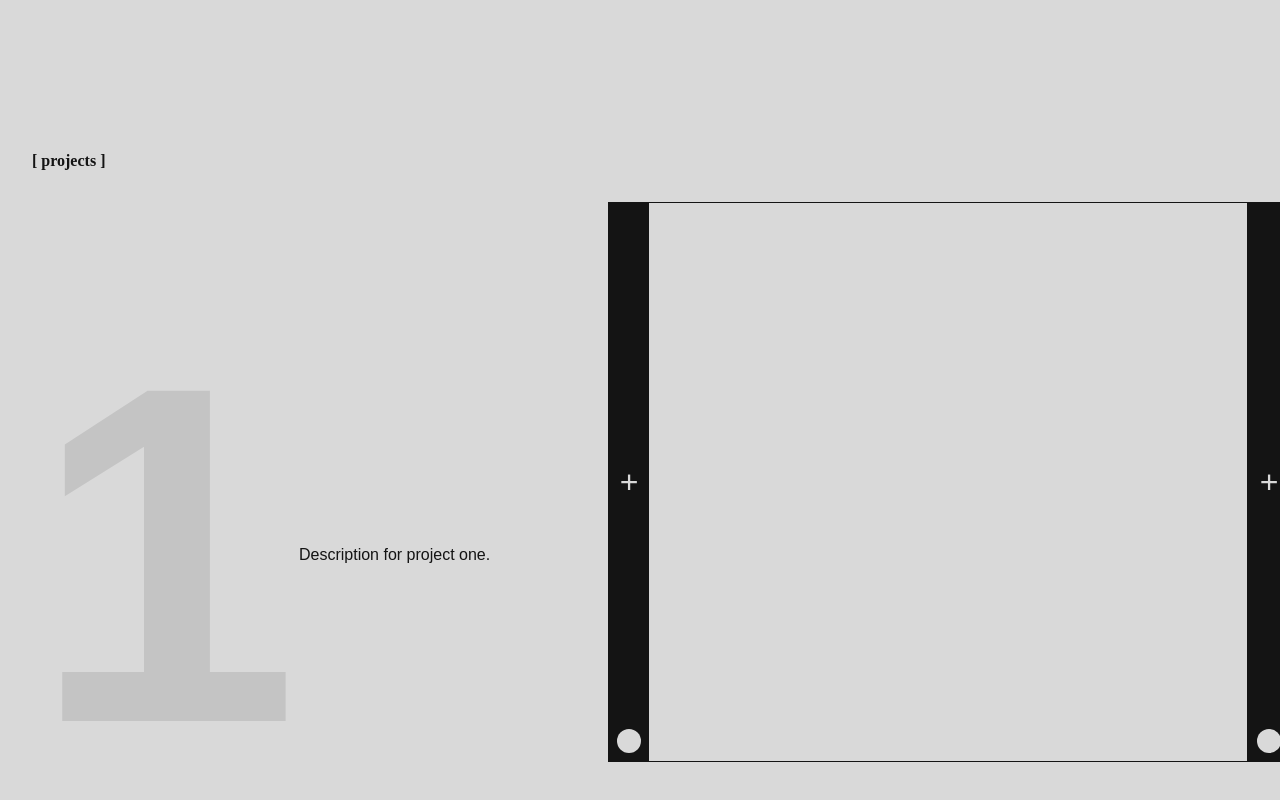
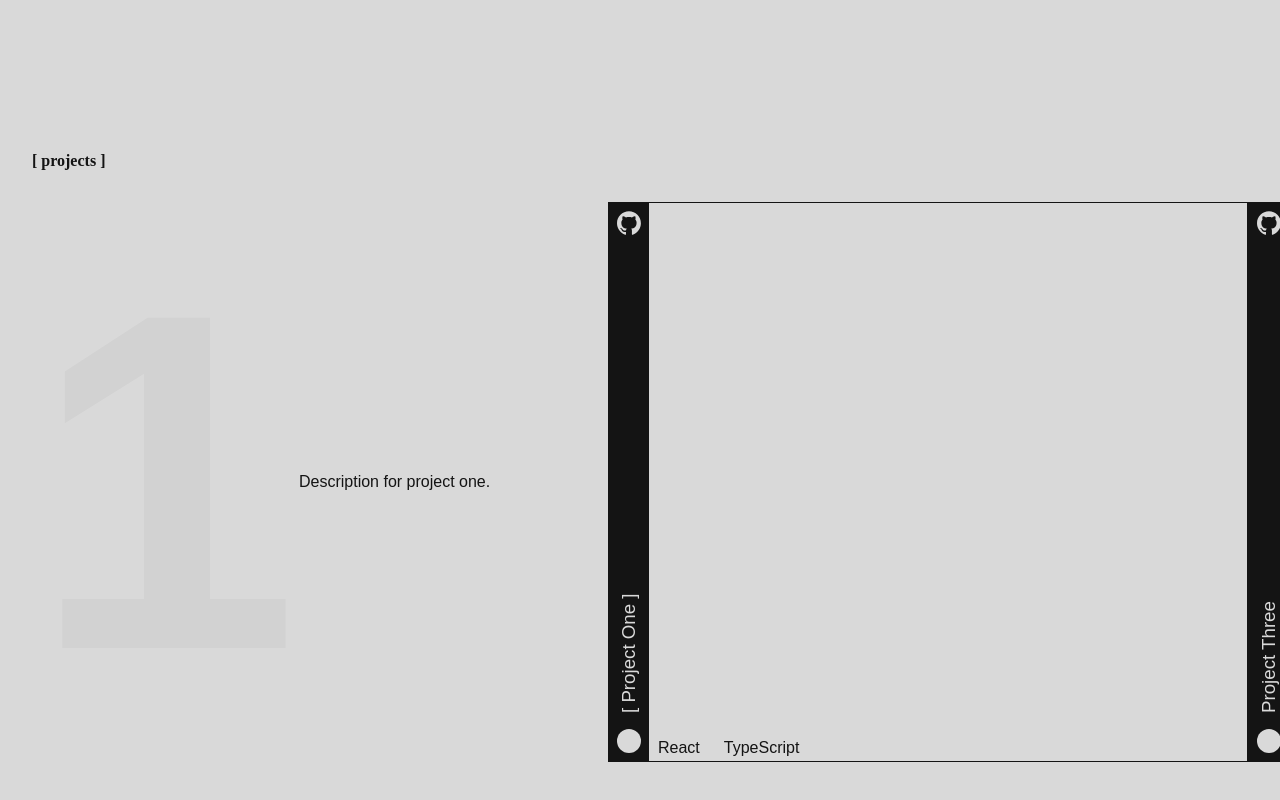
Before and after one commit to ginodalsasso/react-portfoliov2, a React (Vite) app: page / in a window 1280 px wide. Shown: the part 1358-2158 px from the top of the page. Built offline with nearby package versions, Linux system fonts and the light colour scheme; a web font is replaced by a local one.

Commit message:
UPDATE: refactor projectAnimations and update css in project component.

```diff
--- a/src/components/sections/Projects/Projects.module.css
+++ b/src/components/sections/Projects/Projects.module.css
@@ -9,22 +9,23 @@
     overflow: hidden;
 }
 
+.projectsWrapper {
+    display: flex;
+}
+
 .projectIdDisplay {
-    position: absolute;
-    left: var(--horizontal-padding-layout);
-    top: 50%;
-    transform: translateY(-50%);
-    height: 70vh;
     display: flex;
     align-items: center;
     justify-content: center;
+    pointer-events: none;
+    user-select: none;
 }
 
 .projectNumber {
     font-size: clamp(30rem, 34vw, 38rem);
     font-weight: bold;
     color: var(--black-color);
-    opacity: 0.1;
+    opacity: 0.03;
 }
 
 
@@ -77,28 +78,20 @@
     margin-bottom: 1rem;
 }
 
-/* Styles for the toggle + button */
-.toggleButton {
+.githubIcon {
     position: absolute;
-    top: 50%;
-    left: 50%;
-    transform: translate(-50%, -50%);
-    background: none;
-    border: none;
-    color: var(--white-color);
-    cursor: pointer;
-    padding: 0.5rem;
-    font-size: 2rem;
-    transition: transform 0.3s ease-in-out;
+    top: 0.5rem;
+    right: 0.5rem;
+    width: 1.5rem;
+    aspect-ratio: 1;
+
+    animation: flash 3s infinite;
 }
 
-.toggleButton.open {
-    transform: translate(-50%, -50%) rotate(45deg);
-}
-
-.toggleButton:focus-visible {
-    outline: 1px solid var(--accent-color);
-    outline-offset: 2px;
+@keyframes flash {
+    0% { opacity: 1; }
+    50% { opacity: 0; }
+    100% { opacity: 1; }
 }
 
 .projectContent {
--- a/src/components/sections/Projects/Projects.tsx
+++ b/src/components/sections/Projects/Projects.tsx
@@ -3,16 +3,12 @@ import styles from "./Projects.module.css";
 import { projects } from "../../../constants/constants";
 import { useLayoutEffect, useRef, useState } from "react";
 import { projectsAnimationsScroll } from "../../../lib/animations/projectsAnimations";
+import gituhubIcon from "../../../assets/icons/github.svg";
 
 export default function Projects() {
-    const [openProjectId, setOpenProjectId] = useState<number | null>(null);
     const [currentProjectIndex, setCurrentProjectIndex] = useState(0);
     const pinRef = useRef<HTMLElement | null>(null);
     const trackRef = useRef<HTMLUListElement | null>(null);
-
-    const toggleProject = (id: number) => {
-        setOpenProjectId(openProjectId === id ? null : id);
-    };
 
     useLayoutEffect(() => {
         const cleanup = projectsAnimationsScroll({
@@ -31,6 +27,7 @@ export default function Projects() {
                 <h2 className="section-title">[ projects ]</h2>
             </header>
 
+            <div className={styles.projectsWrapper}>
                 {/* Displaying ID project */}
                 <div className={styles.projectIdDisplay}>
                     <span className={styles.projectNumber}>
@@ -47,32 +44,17 @@ export default function Projects() {
                                 <header className={styles.projectHeader}>
                                     <h3 id={`project-header-${project.id}`}>
                                         {project.href ? (
-                                        <Link to={project.href}></Link>
+                                            <Link to={project.href}>{project.title}</Link>
                                         ) : (
                                             <span>{project.title}</span>
                                         )}
                                     </h3>
-                                <button
-                                    onClick={() => toggleProject(project.id)}
-                                    className={`
-                                        ${styles.toggleButton}
-                                        ${ openProjectId === project.id ? styles.open : "" }
-                                    `}
-                                    aria-expanded={openProjectId === project.id} // if openProjectId is equal to project.id, button is expanded
-                                    aria-controls={`project-panel-${project.id}`} // aria-controls for the project panel
-                                    aria-label={`Open/Close : ${project.title}`} // button label
-                                >
-                                    +
-                                </button>
+                                    {gituhubIcon && project.href && (
+                                        <Link to={project.href} target="_blank" rel="noopener noreferrer">
+                                            <img src={gituhubIcon} className={styles.githubIcon} alt="GitHub" />
+                                        </Link>
+                                    )}
                                 </header>
-                            {openProjectId === project.id && (
-                                <div
-                                    id={`project-panel-${project.id}`}
-                                    className={`${styles.projectContent} project-drawer`}
-                                    role="region"
-                                    aria-labelledby={`project-header-${project.id}`}
-                                    hidden={openProjectId !== project.id} // hide if not expanded
-                                >
                                 {project.tags && (
                                     <ul className={styles.tagList}>
                                         {project.tags.map((tag: string) => (
@@ -85,13 +67,11 @@ export default function Projects() {
                                         ))}
                                     </ul>
                                 )}
-                                    <p>{project.description}</p>
-                                </div>
-                            )}
                             </article>
                         </li>
                     ))}
                 </ul>
+            </div>
         </section>
     );
 }
--- a/src/lib/animations/projectsAnimations.ts
+++ b/src/lib/animations/projectsAnimations.ts
@@ -9,28 +9,22 @@ type Refs = {
     onProjectChange?: (index: number) => void;
 };
 
-export function projectsAnimationsScroll({ pinRef, trackRef, onProjectChange }: Refs) {
-    const pin = pinRef.current;
-    const track = trackRef.current;
-    if (!pin || !track) return;
-
-    const panels = gsap.utils.toArray<HTMLElement>(
-        track.querySelectorAll(".project-item-animation")
-    );
-    if (!panels.length) return;
-
-    const scrollSpeed = 2;
-    const totalDistance = Math.max(0, (panels.length - 1) * window.innerWidth * scrollSpeed); // total scroll distance with math max to avoid negative values
-
-    // Initial setup for panels
+function setupInitialPanelStates(panels: HTMLElement[]): void {
     panels.forEach((panel, index) => {
         gsap.set(panel, {
-            xPercent: index === 0 ? 0 : 100,
+            xPercent: index === 0 ? 0 : 100, // first panel in view, others to the right
             zIndex: 1 + index, // base z-index
             position: "relative",
         });
     });
+}
 
+function buildTimeline(
+    pin: HTMLElement,
+    panels: HTMLElement[],
+    totalDistance: number,
+    onProjectChange?: (index: number) => void
+) {
     // Slide timeline for horizontal scrolling
     const timeline = gsap.timeline({
         defaults: { ease: "none" },
@@ -63,6 +57,26 @@ export function projectsAnimationsScroll({ pinRef, trackRef, onProjectChange }:
         }, ">"); // slide in the next panel
     });
 
+    return timeline;
+}
+
+export function projectsAnimationsScroll({ pinRef, trackRef, onProjectChange }: Refs) {
+    const pin = pinRef.current;
+    const track = trackRef.current;
+    if (!pin || !track) return;
+
+    const panels = gsap.utils.toArray<HTMLElement>(
+        track.querySelectorAll(".project-item-animation")
+    );
+    if (!panels.length) return;
+
+    const scrollSpeed = 2;
+    const totalDistance = Math.max(0, (panels.length - 1) * window.innerWidth * scrollSpeed); // total scroll distance with math max to avoid negative values
+
+    setupInitialPanelStates(panels);
+
+    const timeline = buildTimeline(pin, panels, totalDistance, onProjectChange);
+
     // Cleanup
     return () => {
         timeline.scrollTrigger?.kill();
```
Also changed, not shown: src/assets/icons/github.svg (added). Lines whose indentation alone changed are shown as unchanged.
